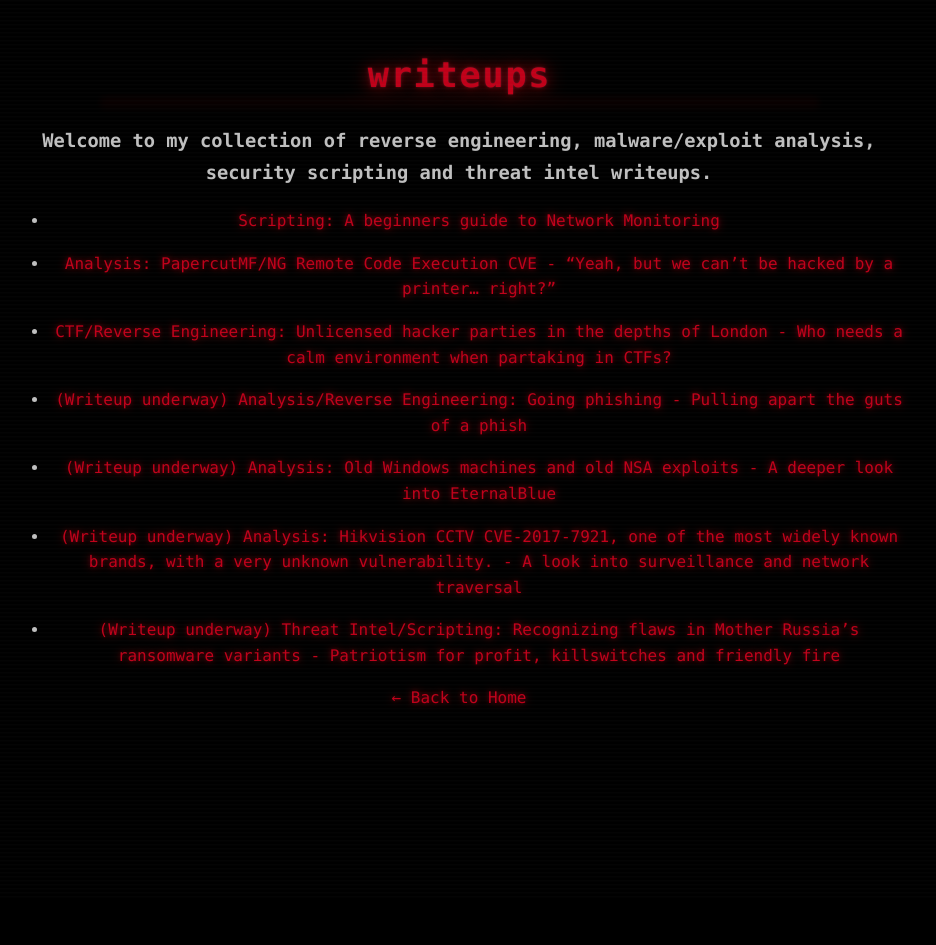
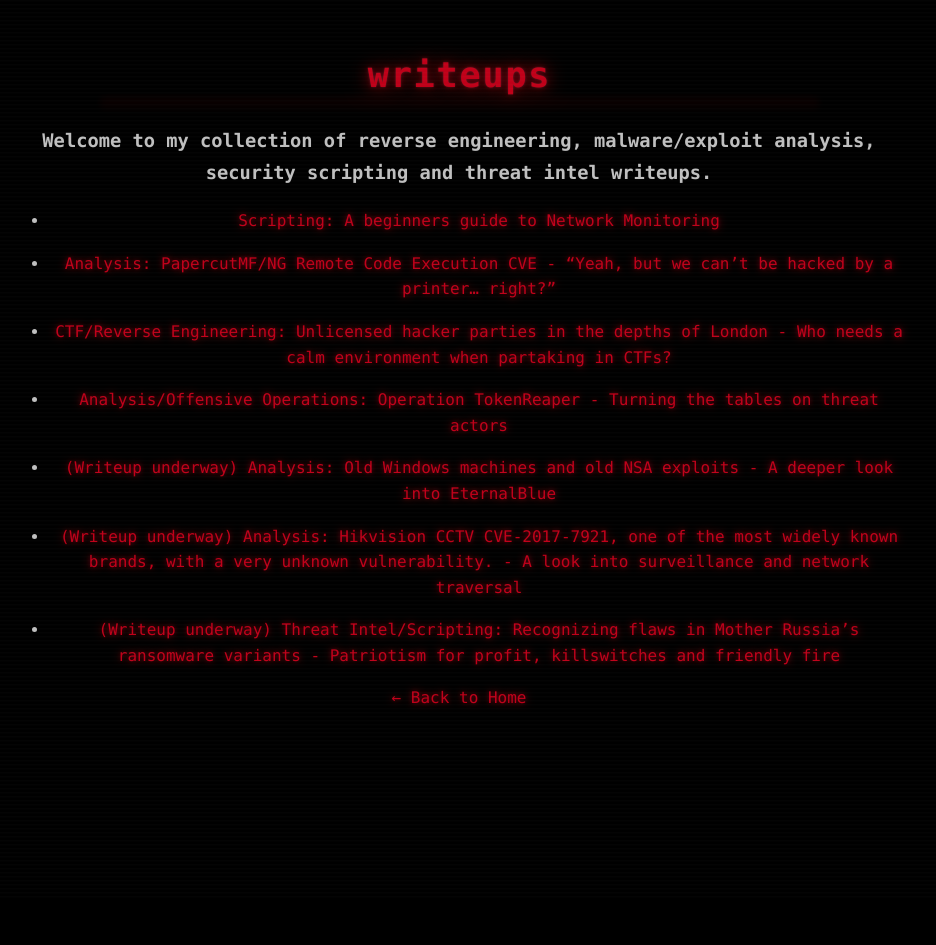
Before and after one commit to 0xhtw/0xhtw.github.io, a Jekyll site: the page built from writeups/index.md, in a window 1280 px wide. Shown: the whole page, without its empty margins (181-1117 px from the left). Built offline with Jekyll 4.4.1, drawn with Linux system fonts in a browser that asks for light colours.

Commit message:
Update index.md

```diff
--- a/writeups/index.md
+++ b/writeups/index.md
@@ -13,7 +13,7 @@
 
 - [CTF/Reverse Engineering: Unlicensed hacker parties in the depths of London - Who needs a calm environment when partaking in CTFs?](ctf.md)
 
-- [(Writeup underway) Analysis/Reverse Engineering: Going phishing - Pulling apart the guts of a phish](phish1.md)
+- [Analysis/Offensive Operations: Operation TokenReaper - Turning the tables on threat actors](tokenreaper.md)
 
 - [(Writeup underway) Analysis: Old Windows machines and old NSA exploits - A deeper look into EternalBlue](eternalblue.md)
 
```
